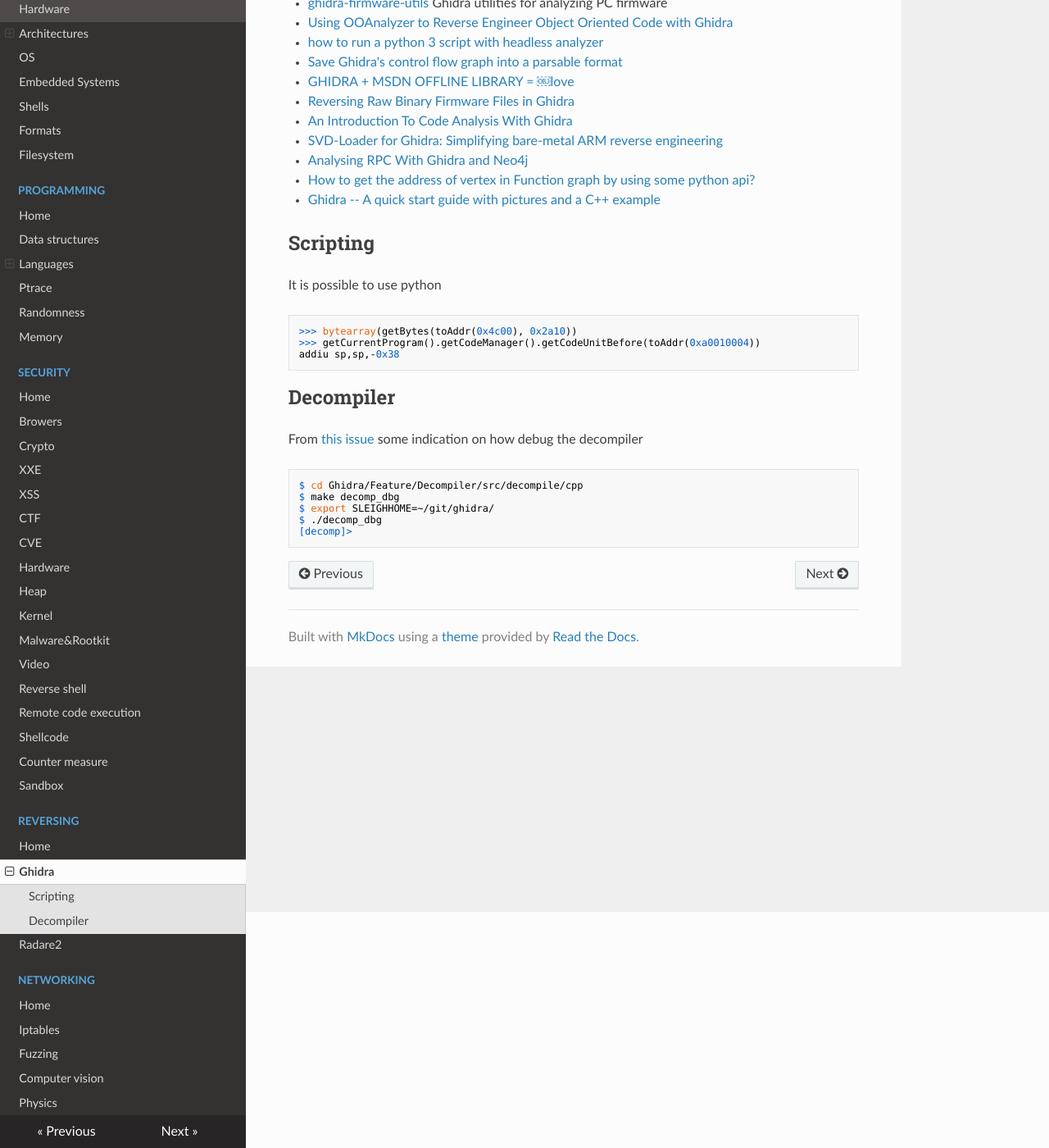
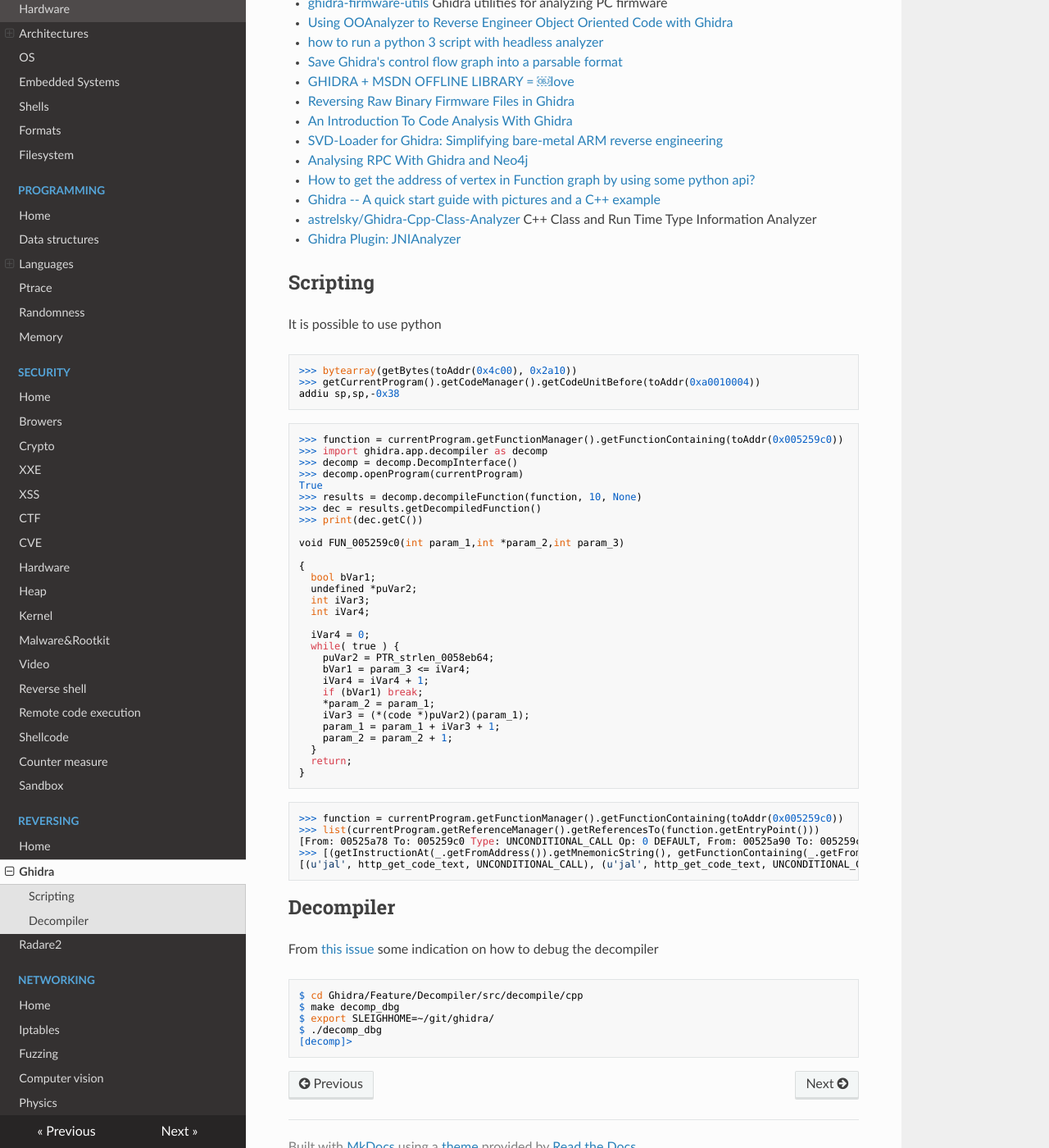
Before and after one commit to gipi/low-level, an MkDocs documentation site: the page built from docs/reversing/ghidra.md, in a window 1280 px wide and 1400 px high, scrolled down 288 px. Shown: the whole window at 82% size. Built offline with MkDocs 1.6.1, drawn with Linux system fonts in a browser that asks for light colours; nearby versions of some CDN libraries; old or Windows-style settings are respelled for this version of MkDocs.

Commit message:
Update ghidra.

````diff
--- a/docs/reversing/ghidra.md
+++ b/docs/reversing/ghidra.md
@@ -16,6 +16,8 @@
  - [Analysing RPC With Ghidra and Neo4j](https://blog.xpnsec.com/analysing-rpc-with-ghidra-neo4j/)
  - [How to get the address of vertex in Function graph by using some python api?](https://github.com/NationalSecurityAgency/ghidra/issues/734)
  - [Ghidra -- A quick start guide with pictures and a C++ example](http://hwreblog.com/projects/ghidra.html)
+ - [astrelsky/Ghidra-Cpp-Class-Analyzer](https://github.com/astrelsky/Ghidra-Cpp-Class-Analyzer) C++ Class and Run Time Type Information Analyzer
+ - [Ghidra Plugin: JNIAnalyzer](https://www.ayrx.me/ghidra-jnianalyzer)
 
 ## Scripting
 
@@ -27,9 +29,50 @@
 addiu sp,sp,-0x38
 ```
 
+```python
+>>> function = currentProgram.getFunctionManager().getFunctionContaining(toAddr(0x005259c0))
+>>> import ghidra.app.decompiler as decomp
+>>> decomp = decomp.DecompInterface()
+>>> decomp.openProgram(currentProgram)
+True
+>>> results = decomp.decompileFunction(function, 10, None)
+>>> dec = results.getDecompiledFunction()
+>>> print(dec.getC())
+
+void FUN_005259c0(int param_1,int *param_2,int param_3)
+
+{
+  bool bVar1;
+  undefined *puVar2;
+  int iVar3;
+  int iVar4;
+
+  iVar4 = 0;
+  while( true ) {
+    puVar2 = PTR_strlen_0058eb64;
+    bVar1 = param_3 <= iVar4;
+    iVar4 = iVar4 + 1;
+    if (bVar1) break;
+    *param_2 = param_1;
+    iVar3 = (*(code *)puVar2)(param_1);
+    param_1 = param_1 + iVar3 + 1;
+    param_2 = param_2 + 1;
+  }
+  return;
+}
+```
+
+```python
+>>> function = currentProgram.getFunctionManager().getFunctionContaining(toAddr(0x005259c0))
+>>> list(currentProgram.getReferenceManager().getReferencesTo(function.getEntryPoint()))
+[From: 00525a78 To: 005259c0 Type: UNCONDITIONAL_CALL Op: 0 DEFAULT, From: 00525a90 To: 005259c0 Type: UNCONDITIONAL_CALL Op: 0 DEFAULT, From: 00525aa8 To: 005259c0 Type: UNCONDITIONAL_CALL Op: 0 DEFAULT, From: 00525ac0 To: 005259c0 Type: UNCONDITIONAL_CALL Op: 0 DEFAULT, From: 00525ad8 To: 005259c0 Type: UNCONDITIONAL_CALL Op: 0 DEFAULT]
+>>> [(getInstructionAt(_.getFromAddress()).getMnemonicString(), getFunctionContaining(_.getFromAddress()),_.getReferenceType()) for _ in currentProgram.getReferenceManager().getReferencesTo(function.getEntryPoint())]
+[(u'jal', http_get_code_text, UNCONDITIONAL_CALL), (u'jal', http_get_code_text, UNCONDITIONAL_CALL), (u'jal', http_get_code_text, UNCONDITIONAL_CALL), (u'jal', http_get_code_text, UNCONDITIONAL_CALL), (u'jal', http_get_code_text, UNCONDITIONAL_CALL)]
+```
+
 ## Decompiler
 
-From [this issue](https://github.com/NationalSecurityAgency/ghidra/issues/720) some indication on how debug the decompiler
+From [this issue](https://github.com/NationalSecurityAgency/ghidra/issues/720) some indication on how to debug the decompiler
 
 ```
 $ cd Ghidra/Feature/Decompiler/src/decompile/cpp
````
